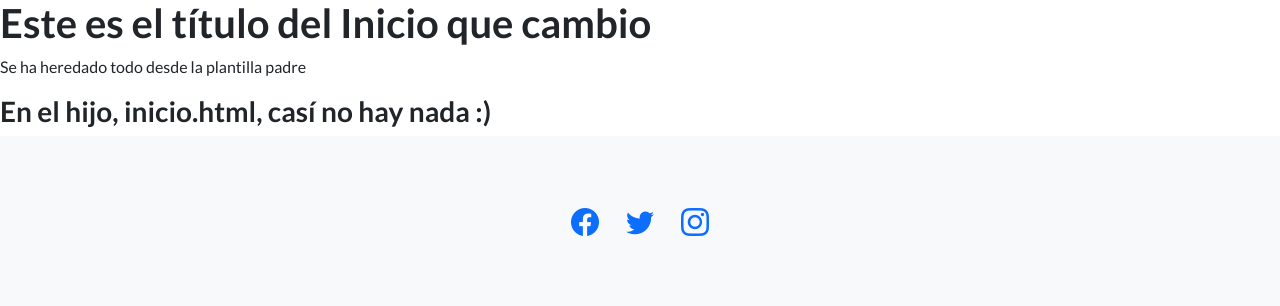
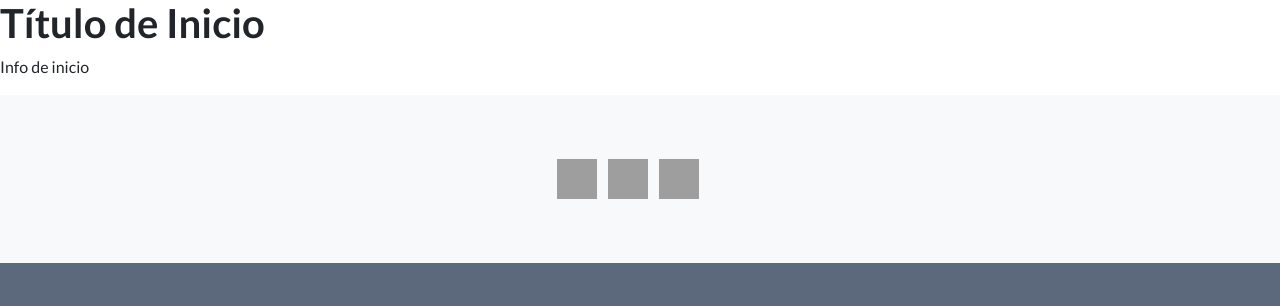
Before and after one commit to nahuelloiacono/proyecto_python, a Django app: template AppCoder/templates/AppCoder/inicio.html in a window 1280 px wide. Shown: the part 547-853 px from the top of the page. After the commit the page ends 810 px from the top, so only its background shows below. Run offline with Django 3.2, Linux system fonts and the light colour scheme; the template is opened without the code that fills it, so the values that code supplies are empty; some libraries are stand-ins or nearby versions; grey boxes are pictures that could not be loaded.

```diff
--- a/AppCoder/templates/AppCoder/inicio.html
+++ b/AppCoder/templates/AppCoder/inicio.html
@@ -1,12 +1,8 @@
-{% extends 'AppCoder/padre.html'%}
-{% load static %}
-{% block contenidoQueCambia %}
+{% extends 'AppCoder/padre.html'%} {% load static %}
 
-<!--Aquí va lo que cambia, y lo asociado a está vista :) -->
-<h1>Este es el título del Inicio que cambio</h1>
-<p>Se ha heredado todo desde la plantilla padre</p>
+<!-- {% block contenidoQueCambia %}
 
-<h3>En el hijo, inicio.html, casí no hay nada :)</h3>
+<h1>Título de Inicio</h1>
+<p>Info de inicio</p>
 
-
-{% endblock %}
+{% endblock %}  -->
--- a/AppCoder/templates/AppCoder/padre.html
+++ b/AppCoder/templates/AppCoder/padre.html
@@ -37,7 +37,9 @@
     <nav class="navbar navbar-light bg-light static-top">
       <div class="container">
         <a class="navbar-brand" href="{% url 'Inicio' %}">Inicio</a>
-        <a class="navbar-brand" href="{% url 'Profesores' %}">Historia del vino</a>
+        <a class="navbar-brand" href="{% url 'Profesores' %}"
+          >Historia del vino</a
+        >
         <a class="navbar-brand" href="{% url 'Cursos' %}">Malbec</a>
         <a class="navbar-brand" href="{% url 'Estudiantes' %}">Cabernet</a>
         <a class="navbar-brand" href="{% url 'Entregables' %}">Pinot</a>
@@ -70,18 +72,36 @@
 
     <!-- Footer-->
     <footer class="footer bg-light">
-      <div class="container d-flex justify-content-center"">
+      <div class="container d-flex justify-content-center">
         <div class="row">
           <div>
             <ul class="list-inline mb-0">
-              <li class="list-inline-item me-4">
-                <a href="#!"><i class="bi-facebook fs-3"></i></a>
+              <li class="list-inline-item">
+                <a href="#!"
+                  ><img
+                    src="https://cdn.pixabay.com/photo/2016/09/17/07/03/instagram-1675670_960_720.png"
+                    width="40"
+                    height="40"
+                    alt="Logo de Instagram"
+                /></a>
+              </li>
+              <li class="list-inline-item">
+                <a href="#!"
+                  ><img
+                    src="https://cdn.pixabay.com/photo/2017/06/22/06/22/facebook-2429746_960_720.png"
+                    width="40"
+                    height="40"
+                    alt="Logo de Facebook"
+                /></a>
               </li>
               <li class="list-inline-item me-4">
-                <a href="#!"><i class="bi-twitter fs-3"></i></a>
-              </li>
-              <li class="list-inline-item">
-                <a href="#!"><i class="bi-instagram fs-3"></i></a>
+                <a href="#!"
+                  ><img
+                    src="https://cdn.pixabay.com/photo/2021/05/22/11/38/whatsapp-6273368_960_720.png"
+                    width="40"
+                    height="40"
+                    alt="Logo de WhatsApp"
+                /></a>
               </li>
             </ul>
           </div>
```
Also changed, not shown: AppCoder/templates/AppCoder/cursos.html (+5 -11 lines), AppCoder/templates/AppCoder/entregables.html (+5 -11 lines), AppCoder/templates/AppCoder/estudiantes.html (+5 -11 lines), AppCoder/templates/AppCoder/profesores.html (+5 -11 lines).
